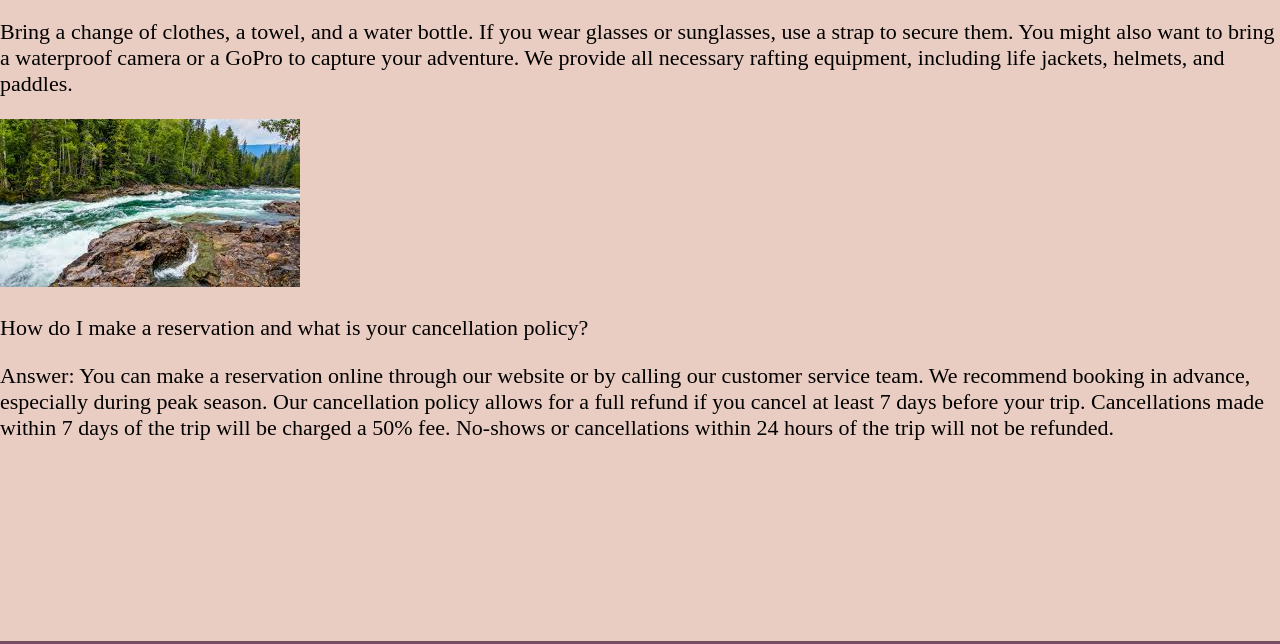
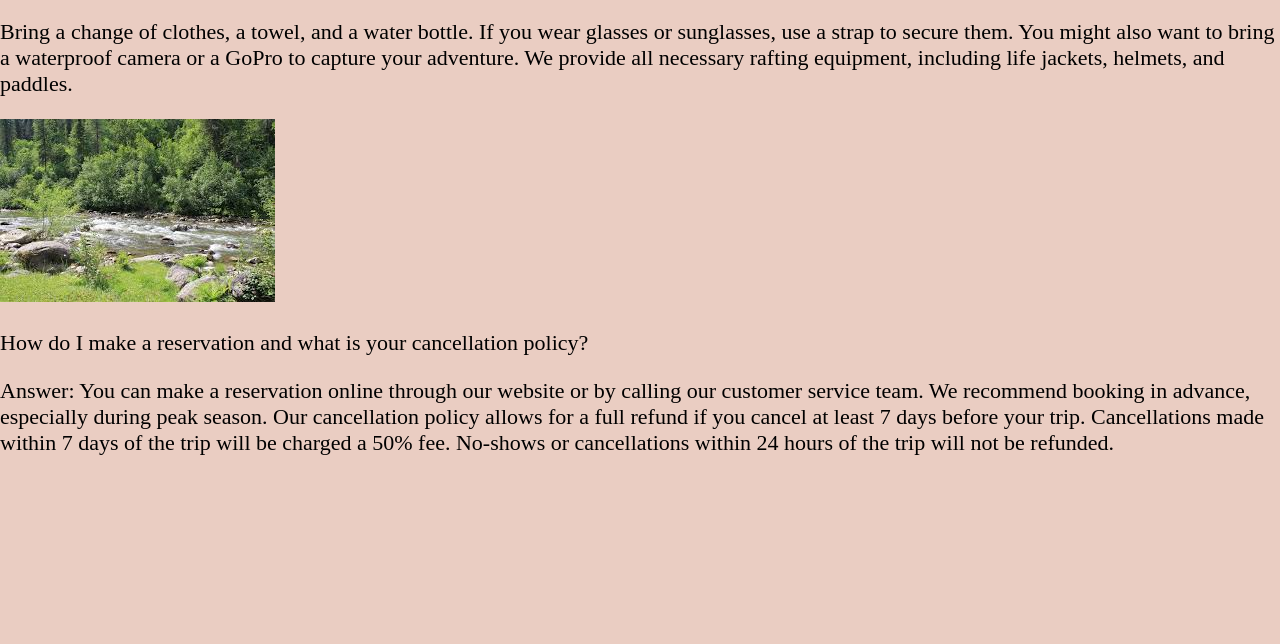
Before and after one commit to LukeWellsey/wdd130, a plain HTML site: page wwr/FAQ.html in a window 1280 px wide. Shown: the part 2716-3360 px from the top of the page. Drawn offline with nearby package versions, Linux system fonts and the light colour scheme; a web font is replaced by a local one.

Commit message:
Fixed image link

```diff
--- a/wwr/FAQ.html
+++ b/wwr/FAQ.html
@@ -49,7 +49,7 @@
                     <p class="answer">Bring a change of clothes, a towel, and a water bottle. If you wear glasses or sunglasses, use a strap to secure them. You might also want to bring a waterproof camera or a GoPro to capture your adventure. We provide all necessary rafting equipment, including life jackets, helmets, and paddles.</p>
                 </div>
                 <div class="faq-card">
-                    <img class="tile-img" src="images/river3.jfif" alt="a brown river with rapids">
+                    <img class="tile-img" src="images/river2.jfif" alt="a brown river with rapids">
                     <p class="question">How do I make a reservation and what is your cancellation policy?</p>
                     <p class="answer">Answer: You can make a reservation online through our website or by calling our customer service team. We recommend booking in advance, especially during peak season. Our cancellation policy allows for a full refund if you cancel at least 7 days before your trip. Cancellations made within 7 days of the trip will be charged a 50% fee. No-shows or cancellations within 24 hours of the trip will not be refunded.</p>
                 </div>
```
